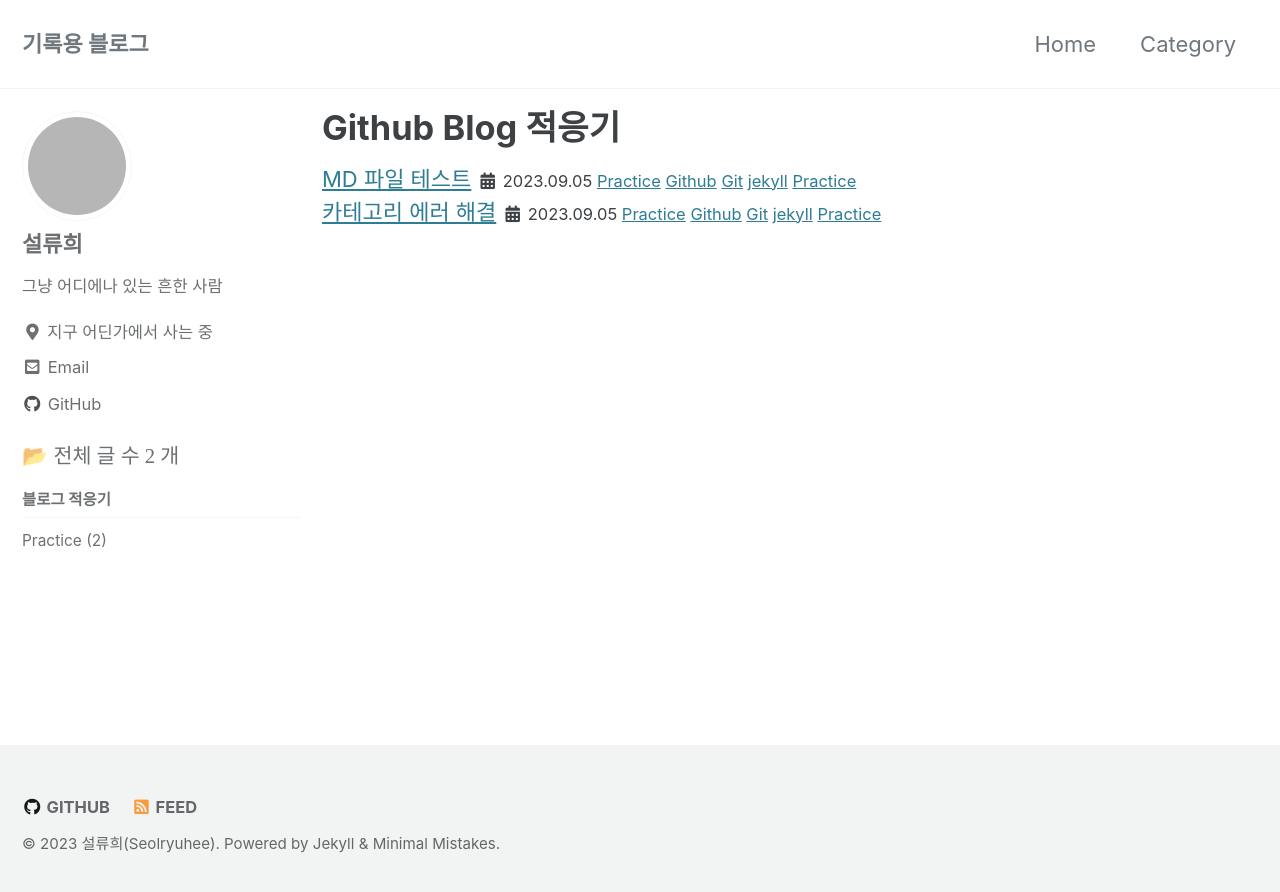
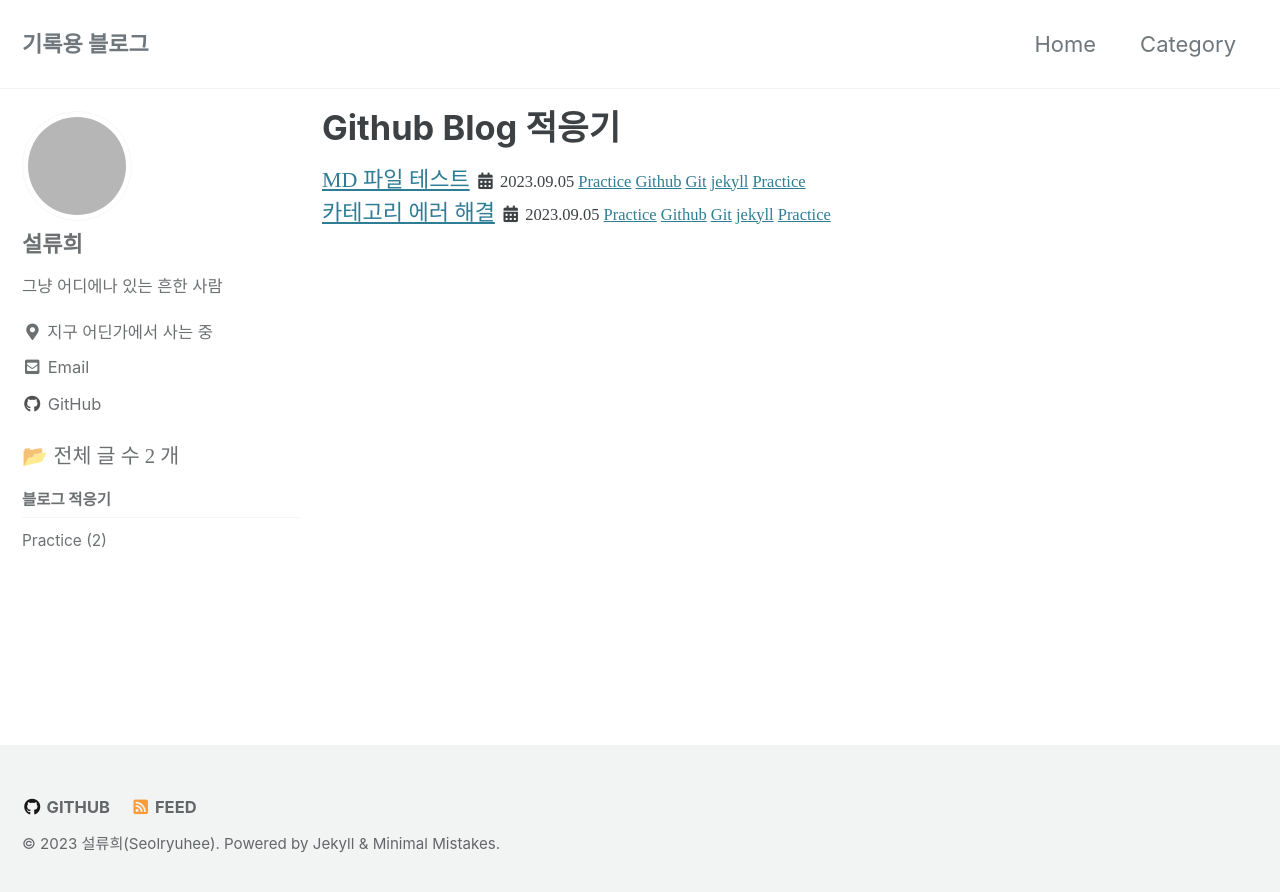
Before and after one commit to seolryuhee/seolryuhee.github.io, a Jekyll site: the page built from _pages/categories/category-Practice.md, in a window 1280 px wide. Shown: the top 892 px of the page. Built offline with Jekyll 4.4.1, drawn with Linux system fonts in a browser that asks for light colours; cached includes are drawn as plain includes; some web fonts are replaced; grey boxes are pictures that could not be loaded.

Commit message:
modify font

```diff
--- a/assets/css/main.scss
+++ b/assets/css/main.scss
@@ -7,3 +7,14 @@ search: false
 
 @import "minimal-mistakes/skins/{{ site.minimal_mistakes_skin | default: 'default' }}"; // skin
 @import "minimal-mistakes"; // main partials
+
+@font-face {
+    font-family: 'TmoneyRoundWindExtraBold';
+    src: url('https://cdn.jsdelivr.net/gh/projectnoonnu/noonfonts_20-07@1.0/TmoneyRoundWindExtraBold.woff') format('woff');
+    font-weight: normal;
+    font-style: normal;
+}
+
+body {
+    font-family: 'TmoneyRoundWindExtraBold', serif;
+}
```
